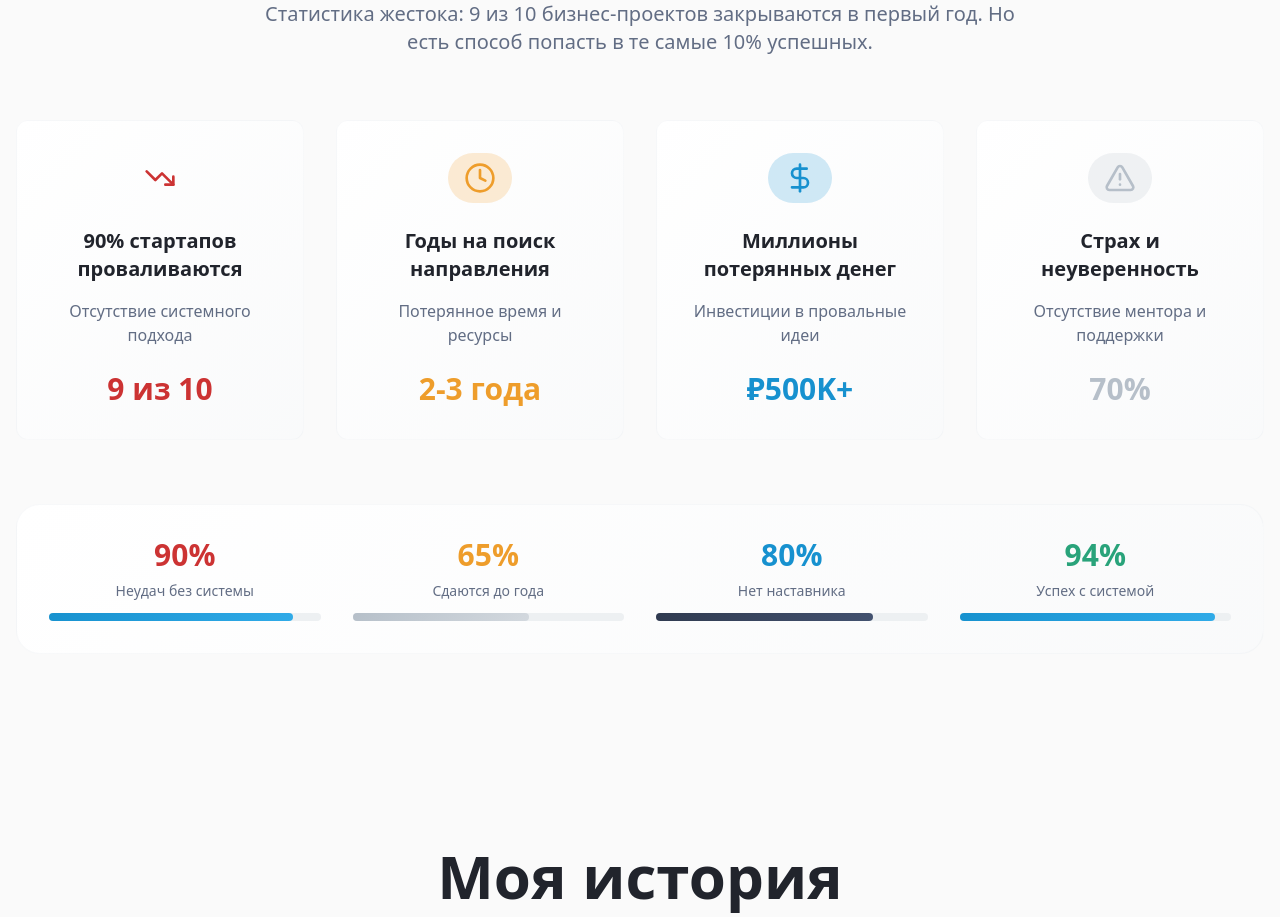
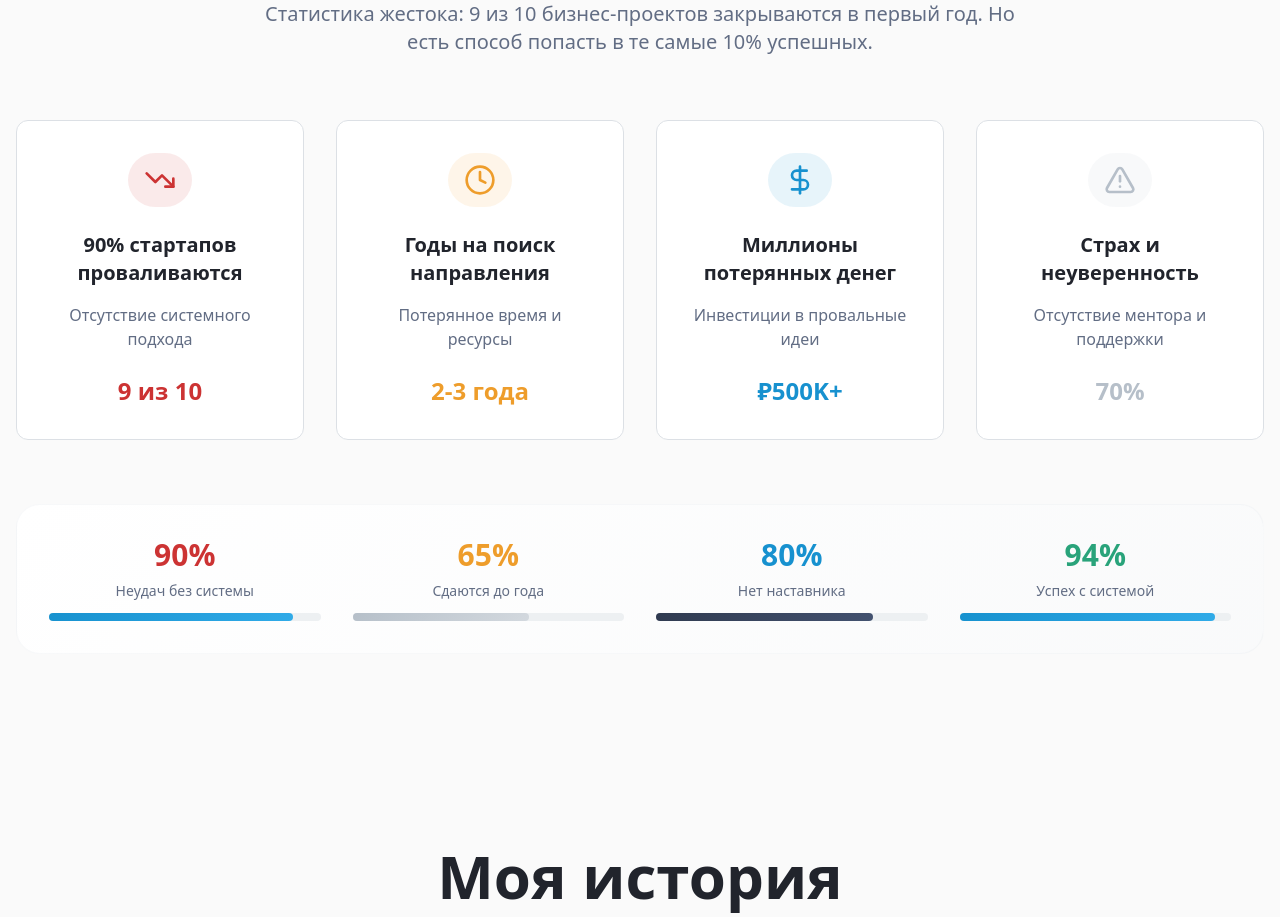
Before and after one commit to deexof/interacti-flow-edu, a React (Vite) app: page / in a window 1280 px wide. Shown: the part 980-1897 px from the top of the page. Built offline with nearby package versions, Linux system fonts and the light colour scheme; the HTML template or start-up script is replaced by a standard one.

Commit message:
Fix text color on cards

```diff
--- a/src/components/ProblemsSection.tsx
+++ b/src/components/ProblemsSection.tsx
@@ -54,21 +54,41 @@ const ProblemsSection = () => {
             <div key={index} className="flip-card h-80">
               <div className="flip-card-inner">
                 {/* Front */}
-                <div className="flip-card-front bg-gradient-card p-8 flex flex-col items-center text-center border border-border/20">
-                  <div className={`w-16 h-16 rounded-full bg-${problem.color}/20 flex items-center justify-center mb-6 glow-hover`}>
-                    <problem.icon className={`h-8 w-8 text-${problem.color}`} />
+                <div className="flip-card-front bg-card p-8 flex flex-col items-center text-center border">
+                  <div className={`w-16 h-16 rounded-full ${
+                    problem.color === 'destructive' ? 'bg-destructive/10' :
+                    problem.color === 'warning' ? 'bg-warning/10' :
+                    problem.color === 'accent' ? 'bg-accent/10' :
+                    'bg-secondary/10'
+                  } flex items-center justify-center mb-6`}>
+                    <problem.icon className={`h-8 w-8 ${
+                      problem.color === 'destructive' ? 'text-destructive' :
+                      problem.color === 'warning' ? 'text-warning' :
+                      problem.color === 'accent' ? 'text-accent' :
+                      'text-secondary'
+                    }`} />
                   </div>
-                  <h3 className="text-xl font-bold mb-4">{problem.title}</h3>
+                  <h3 className="text-xl font-semibold mb-4 text-foreground">{problem.title}</h3>
                   <p className="text-muted-foreground mb-6">{problem.description}</p>
-                  <div className={`text-3xl font-black text-${problem.color}`}>
+                  <div className={`text-2xl font-bold ${
+                    problem.color === 'destructive' ? 'text-destructive' :
+                    problem.color === 'warning' ? 'text-warning' :
+                    problem.color === 'accent' ? 'text-accent' :
+                    'text-secondary'
+                  }`}>
                     {problem.stat}
                   </div>
                 </div>
 
                 {/* Back */}
-                <div className={`flip-card-back bg-gradient-${problem.color} p-8 flex flex-col justify-center text-center`}>
-                  <h3 className="text-xl font-bold mb-4 text-white">Решение проблемы</h3>
-                  <p className="text-white/90 leading-relaxed">
+                <div className={`flip-card-back p-8 flex flex-col justify-center text-center ${
+                  problem.color === 'destructive' ? 'bg-destructive text-destructive-foreground' :
+                  problem.color === 'warning' ? 'bg-warning text-warning-foreground' :
+                  problem.color === 'accent' ? 'bg-accent text-accent-foreground' :
+                  'bg-secondary text-secondary-foreground'
+                }`}>
+                  <h3 className="text-xl font-semibold mb-4">Как решить</h3>
+                  <p className="leading-relaxed opacity-90">
                     {problem.backContent}
                   </p>
                 </div>
```
